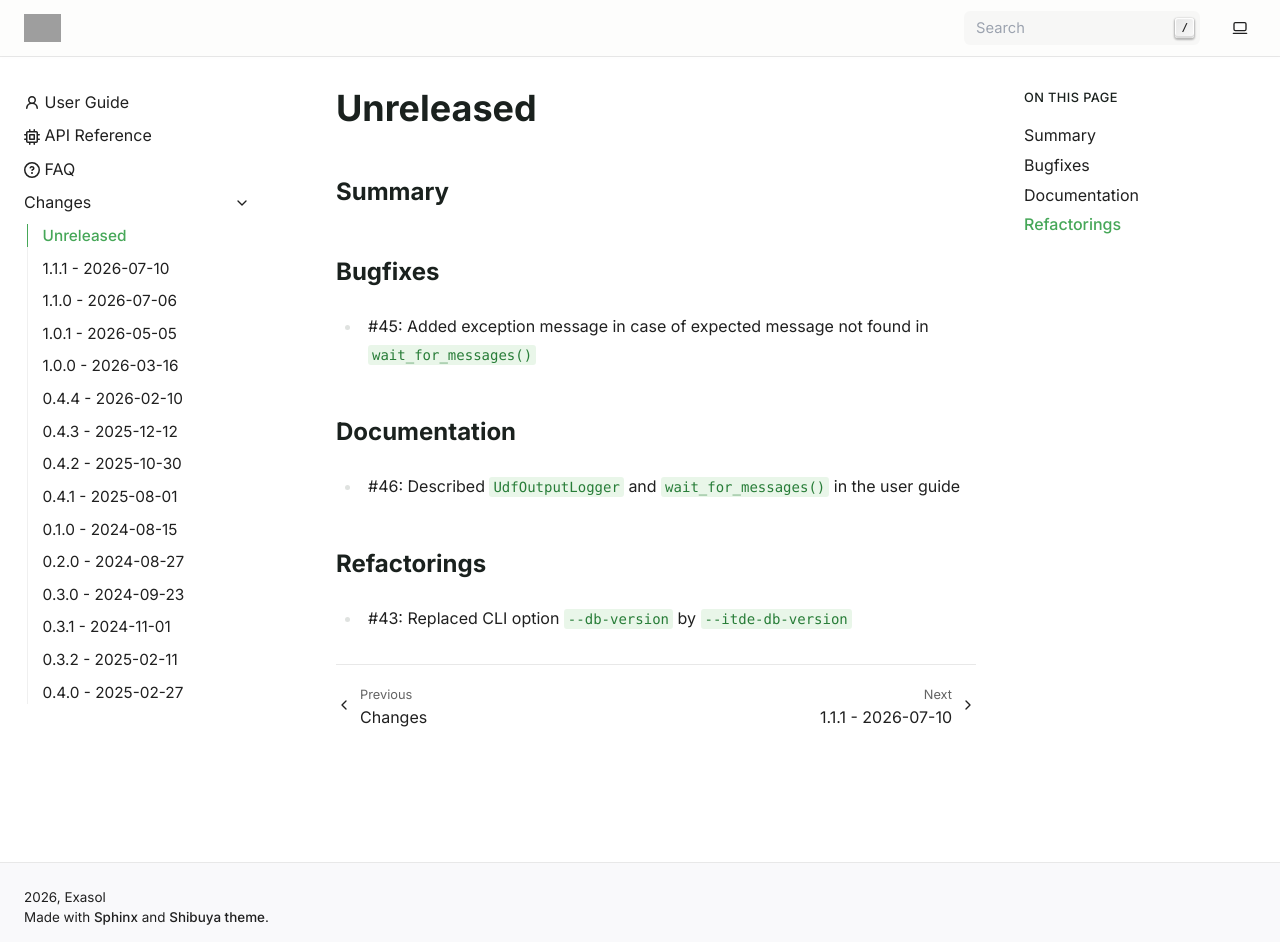
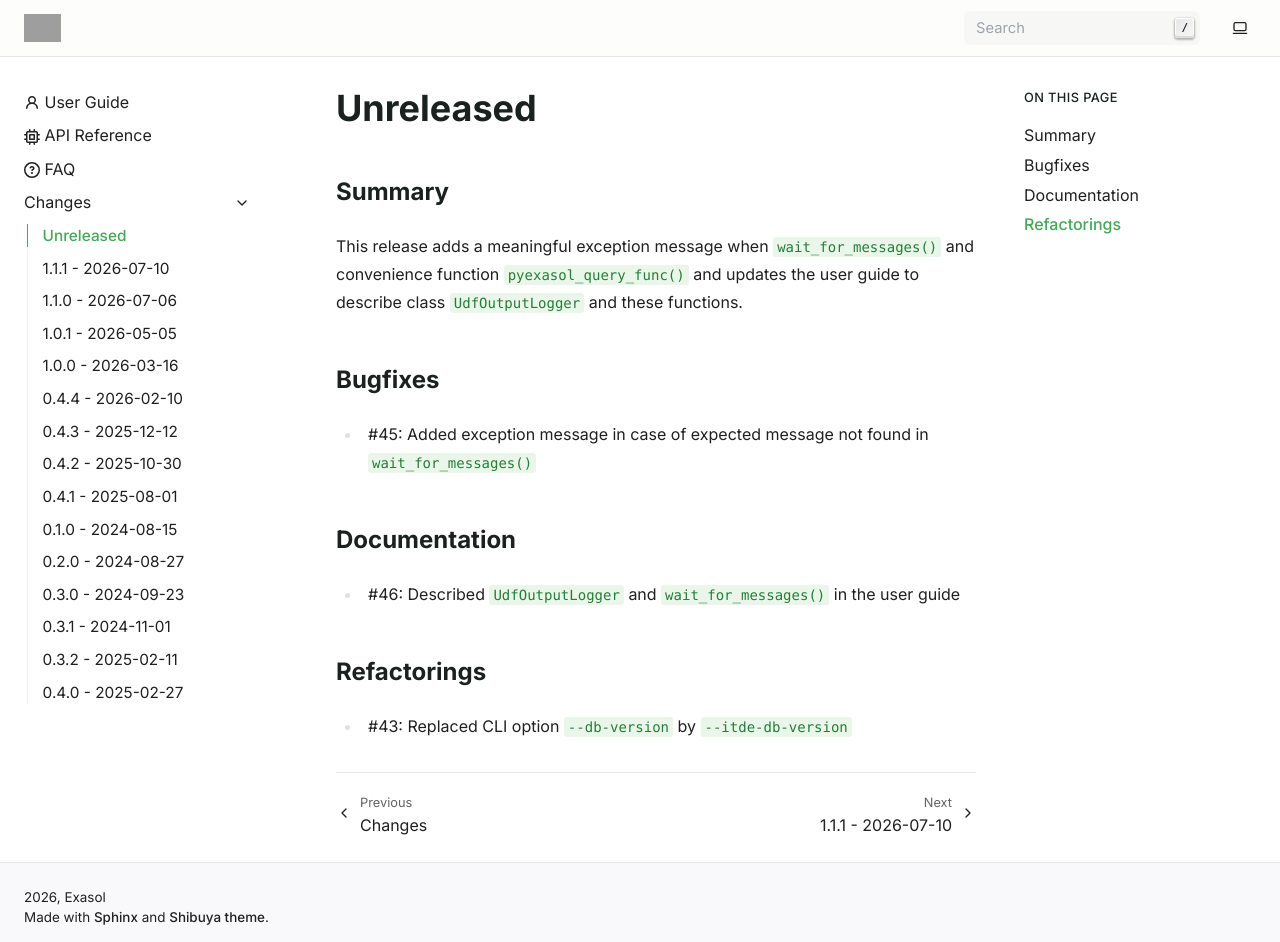
Before and after one commit to exasol/pytest-slc, a Sphinx documentation site: the page built from doc/changes/unreleased.md, in a window 1280 px wide and 942 px high. Built offline with Sphinx 7.4.7, drawn with Linux system fonts in a browser that asks for light colours; pages that are not in the unit, such as notebooks, are missing from menus; grey boxes are pictures that could not be loaded.

Commit message:
Updated changelog

```diff
--- a/doc/changes/unreleased.md
+++ b/doc/changes/unreleased.md
@@ -1,6 +1,8 @@
 # Unreleased
 
 ## Summary
+
+This release adds a meaningful exception message when `wait_for_messages()` and convenience function `pyexasol_query_func()` and updates the user guide to describe class `UdfOutputLogger` and these functions.
 
 ## Bugfixes
 
```
